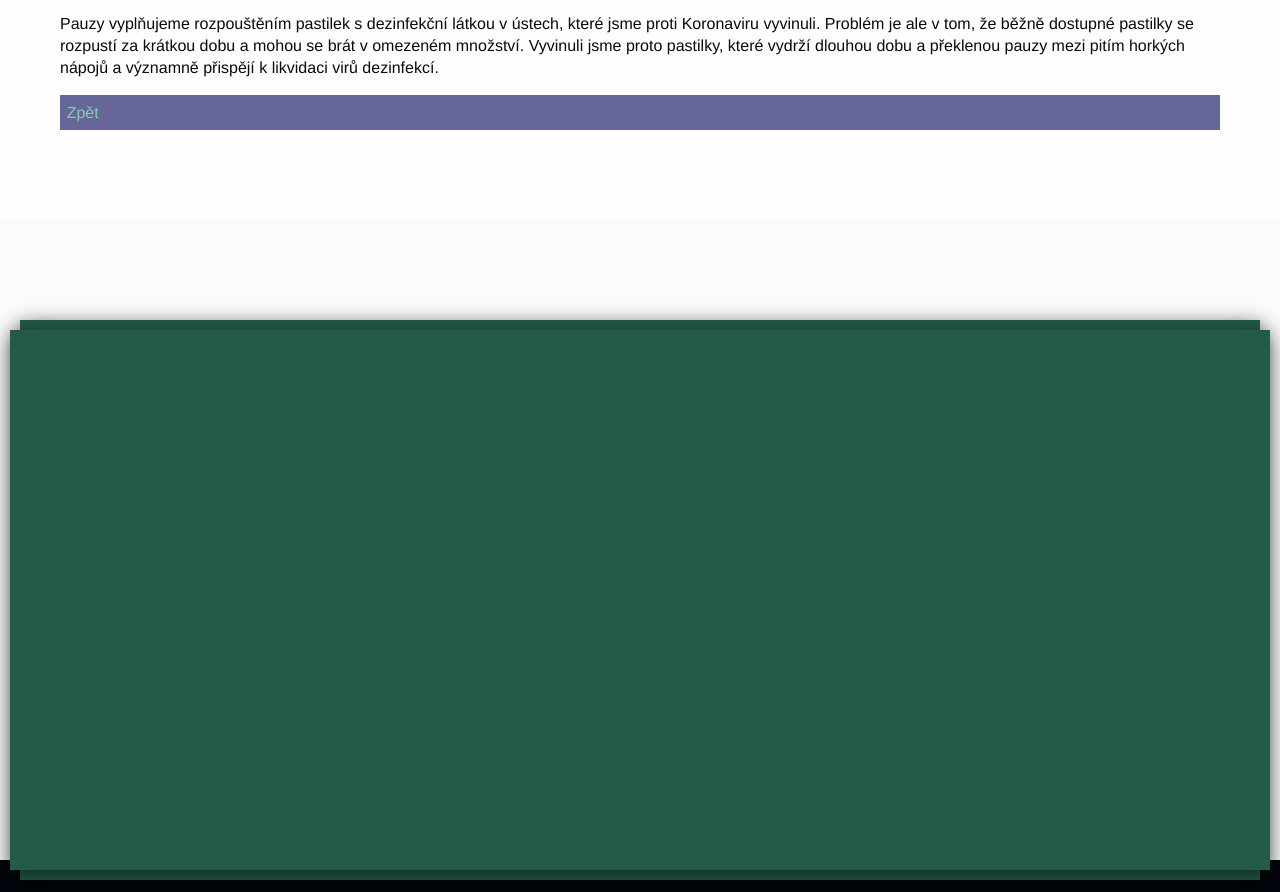
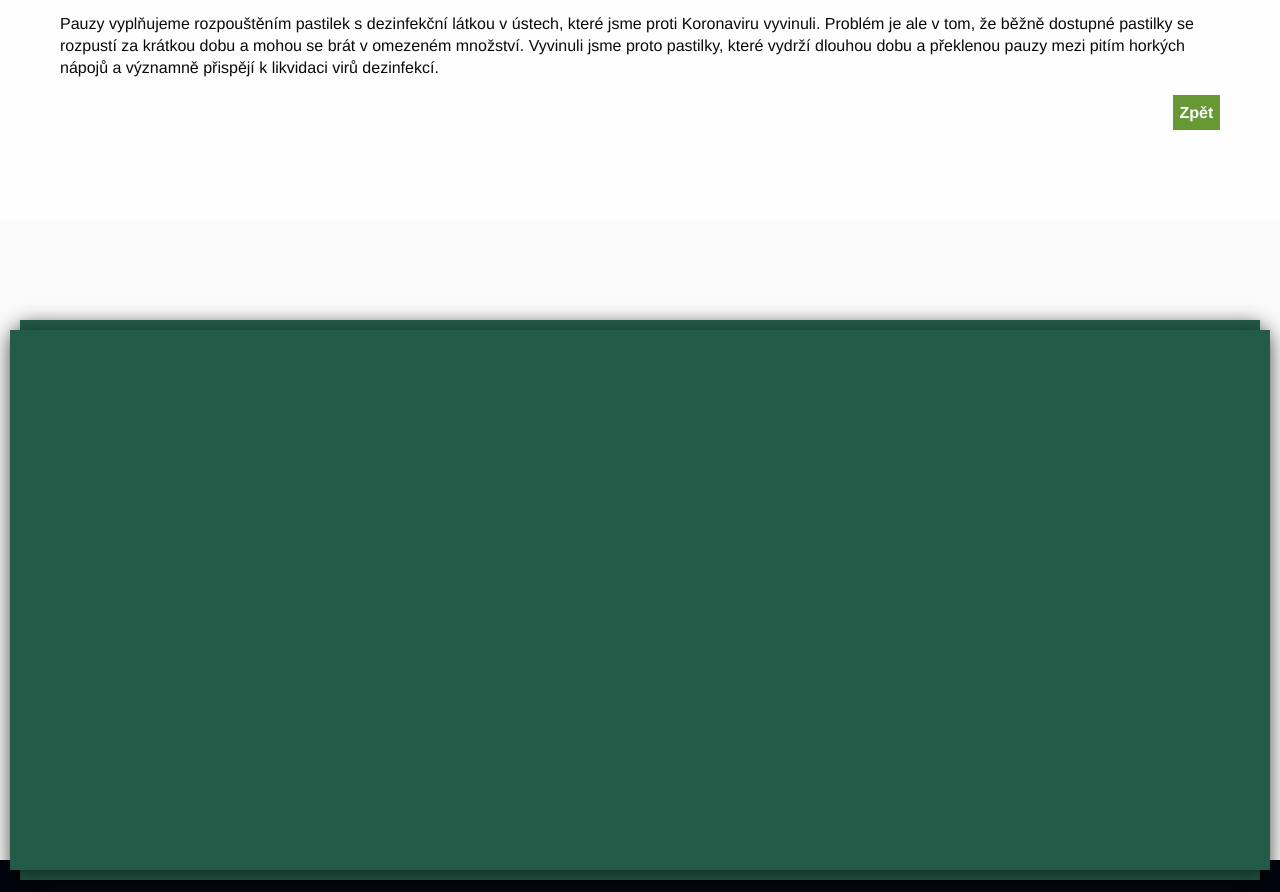
Before and after one commit to KriosEmpire/Vynalezy-a-pokroky, a plain HTML site: page koronabusters/some-like-it-hot.html in a window 1280 px wide. Shown: the part 2265-3157 px from the top of the page. Drawn offline with Linux system fonts and the light colour scheme; a script that the page names is missing.

Commit message:
Add files via upload

```diff
--- a/koronabusters/assets/css/co-busters.css
+++ b/koronabusters/assets/css/co-busters.css
@@ -37,7 +37,7 @@ table#song { float: left; margin-right: 15px; font-weight: bold; }
 .hsf-discount { color: #b00; font-weight: bold; }
 a:hover.hsf-discount { color: #d00; font-weight: bold; }
 
-.co-back { padding: 5pt; background-color: #669; color: white; }
+.co-back a { float: right; padding: 5pt; background-color: #693; color: white; font-weight: bold; }
 
 /* debug */
 .co-note { background-color: #600; color: #fff; font-weight: bold; }/*display:none;*/
```
